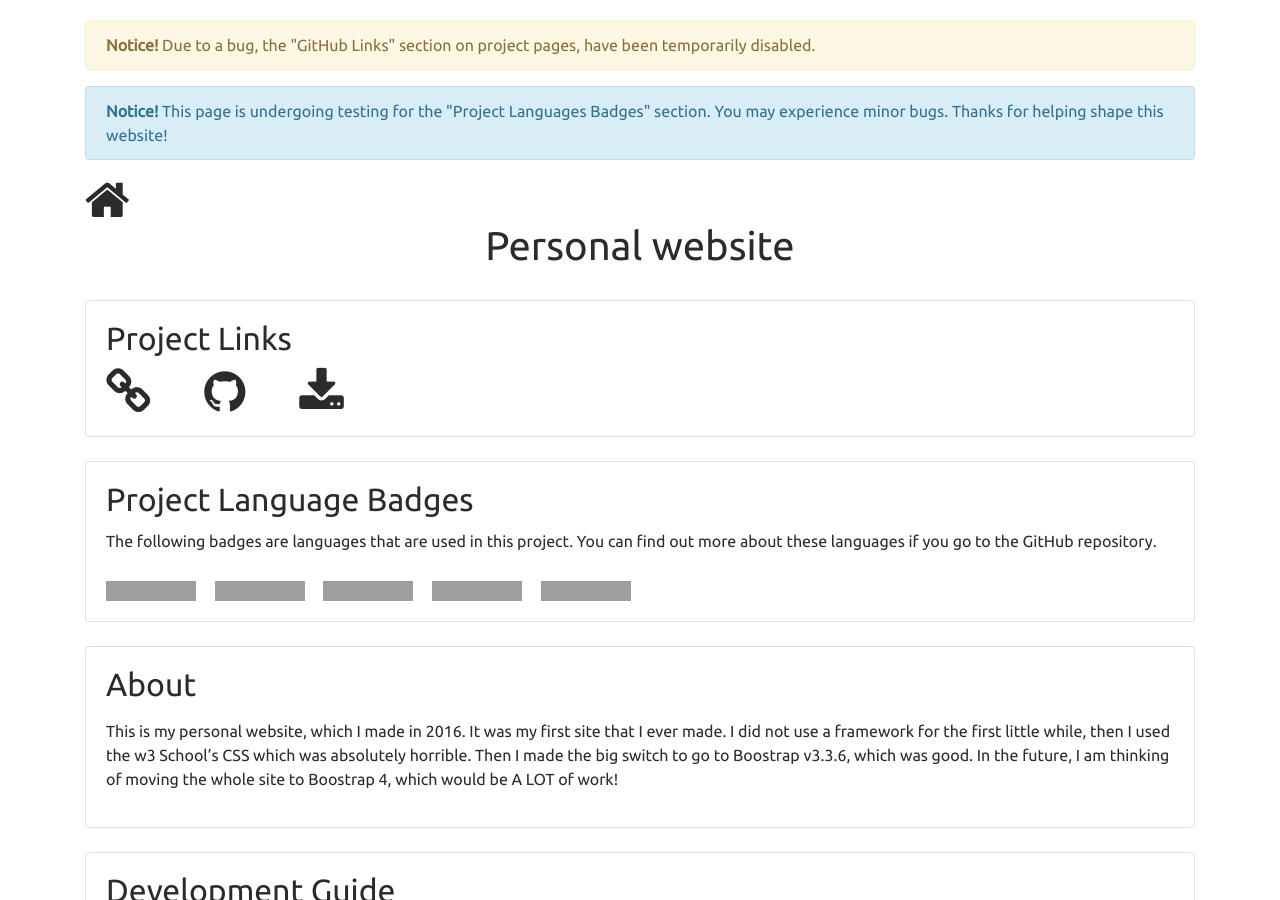
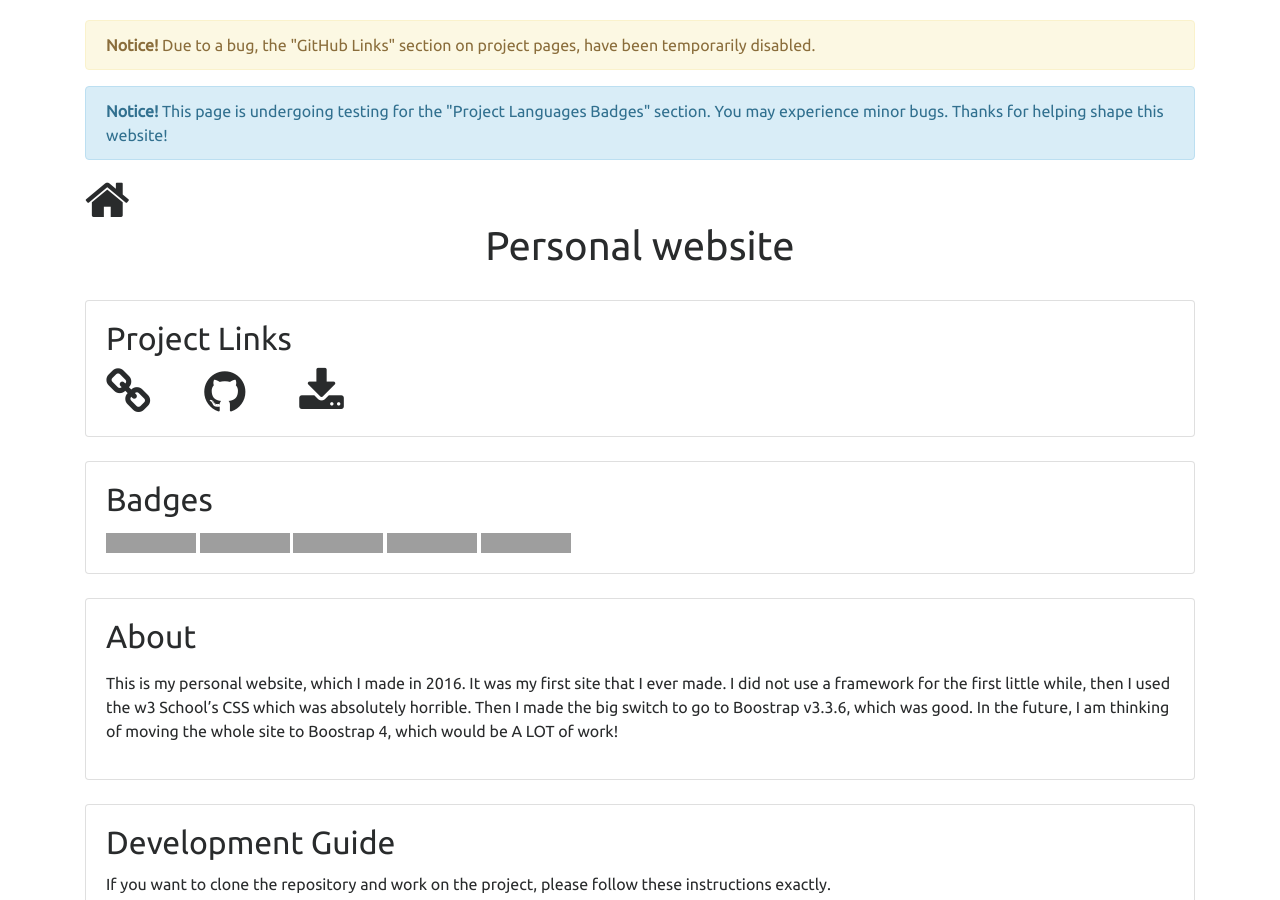
Before and after one commit to michael-bateman/projects.michaelbateman.ca, a Jekyll site: the page built from projects/michaelbateman-ca.md, in a window 1280 px wide and 900 px high, cut to the strip 0-900 px from the top of the window. Built offline with Jekyll 4.4.1, drawn with Linux system fonts in a browser that asks for light colours; grey boxes are pictures that could not be loaded.

Commit message:
Updates the badges

```diff
--- a/_includes/project-header.html
+++ b/_includes/project-header.html
@@ -31,31 +31,39 @@
 		{% if project.languages.html or project.ruby or project.languages.css or project.languages.javascript or project.languages.python or project.languages.applescript or project.languages.apache %}
 			<div class="card">
 				<div class="card-block">
-					<h2 class="card-title">Project Language Badges</h2>
+					<h2 class="card-title">Badges</h2>
 					<p class="card-text">
-						The following badges are languages that are used in this project.  You can find out more about these languages if you go to the GitHub repository.
-						<br /><br />
 						{% if project.languages.html %}
-							<img src="https://img.shields.io/badge/Language-HTML-e44b23.svg" style="padding-right: 15px;">
+							<img src="https://img.shields.io/badge/Language-HTML-e44b23.svg">
 						{% endif %}
 						{% if project.ruby %}
-							<img src="https://img.shields.io/badge/Language-Ruby-701516.svg" style="padding-right: 15px;">
+							<img src="https://img.shields.io/badge/Language-Ruby-701516.svg">
 						{% endif %}
 						{% if project.languages.css %}
-							<img src="https://img.shields.io/badge/Language-CSS-563d7c.svg" style="padding-right: 15px;">
+							<img src="https://img.shields.io/badge/Language-CSS-563d7c.svg">
 						{% endif %}
 						{% if project.languages.javascript %}
-							<img src="https://img.shields.io/badge/Language-JavaScript-f1e05a.svg" style="padding-right: 15px;">
+							<img src="https://img.shields.io/badge/Language-JavaScript-f1e05a.svg">
 						{% endif %}
 						{% if project.languages.python %}
-							<img src="https://img.shields.io/badge/Language-Python-3572A5.svg" style="padding-right: 15px;">
+							<img src="https://img.shields.io/badge/Language-Python-3572A5.svg">
 						{% endif %}
 						{% if project.languages.applescript %}
-							<img src="https://img.shields.io/badge/Language-AppleScript-101F1F.svg" style="padding-right: 15px;">
+							<img src="https://img.shields.io/badge/Language-AppleScript-101F1F.svg">
 						{% endif %}
 						{% if project.languages.apache %}
-							<img src="https://img.shields.io/badge/Language-ApacheConf-lightgrey.svg" style="padding-right: 15px;">
+							<img src="https://img.shields.io/badge/Language-ApacheConf-lightgrey.svg">
 						{% endif %}
+						{% if project.license == "mit" %}
+							<img src="https://img.shields.io/badge/License-MIT-blue.svg">
+						{% endif %}
+						{% if project.license == "apache" %}
+							<img src="https://img.shields.io/badge/License-Apache-blue.svg">
+						{% endif %}
+						{% if project.license == "gpl" %}
+							<img src="https://img.shields.io/badge/License-GPL--3.0-blue.svg">
+						{% endif %}
+
 					</p>
 				</div>
 			</div>
```
